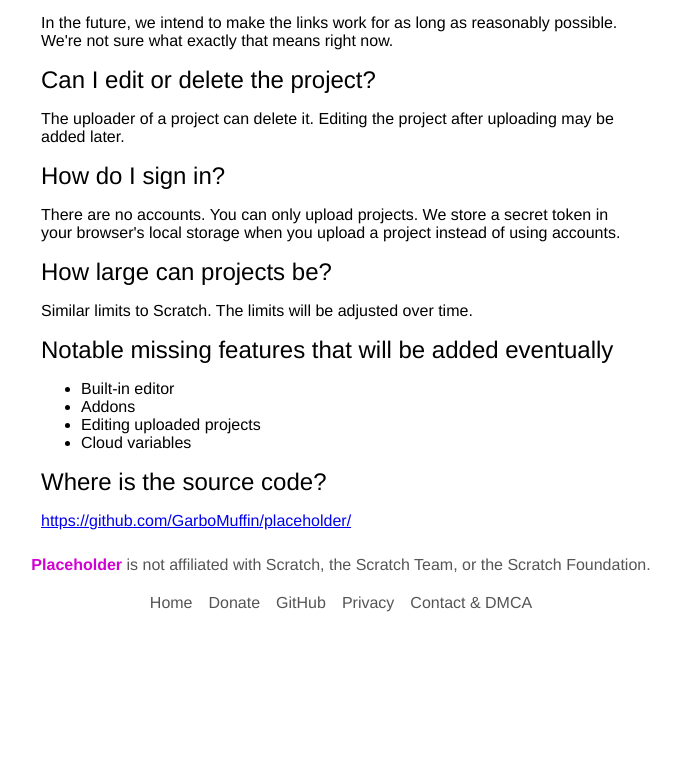
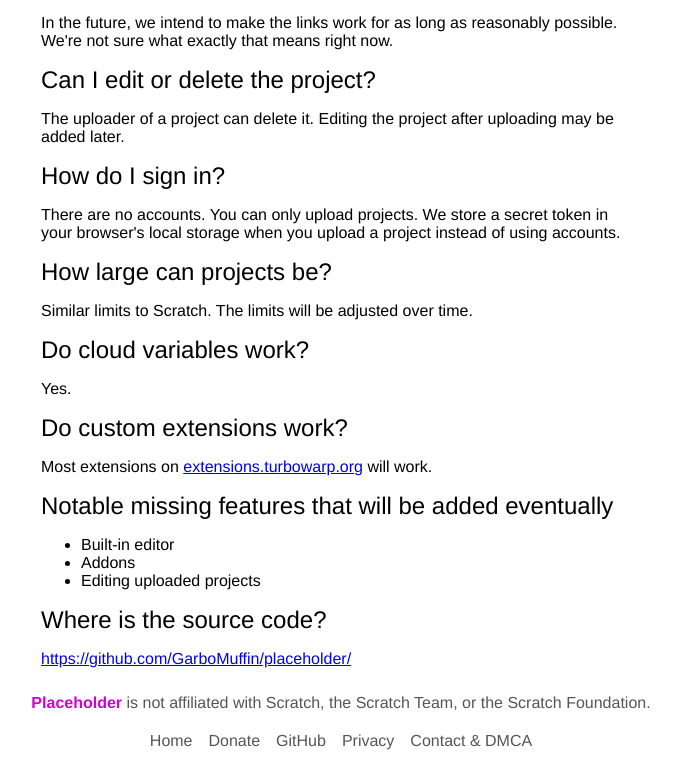
Before and after one commit to GarboMuffin/placeholder, a SvelteKit app: page / in a window 1280 px wide. Shown: the part 687-1463 px from the top of the page, without its empty margins (299-976 px from the left). Before the commit the page ends 1325 px from the top, so only its background shows below. Built offline with nearby package versions, Linux system fonts and the light colour scheme.

Commit message:
Update homepage

```diff
--- a/src/routes/+page.svelte
+++ b/src/routes/+page.svelte
@@ -80,12 +80,17 @@
   <h2>How large can projects be?</h2>
   <p>Similar limits to Scratch. The limits will be adjusted over time.</p>
 
+  <h2>Do cloud variables work?</h2>
+  <p>Yes.</p>
+
+  <h2>Do custom extensions work?</h2>
+  <p>Most extensions on <a href="https://extensions.turbowarp.org/">extensions.turbowarp.org</a> will work.</p>
+
   <h2>Notable missing features that will be added eventually</h2>
   <ul>
     <li>Built-in editor</li>
     <li>Addons</li>
     <li>Editing uploaded projects</li>
-    <li>Cloud variables</li>
   </ul>
 
   <h2>Where is the source code?</h2>
```
